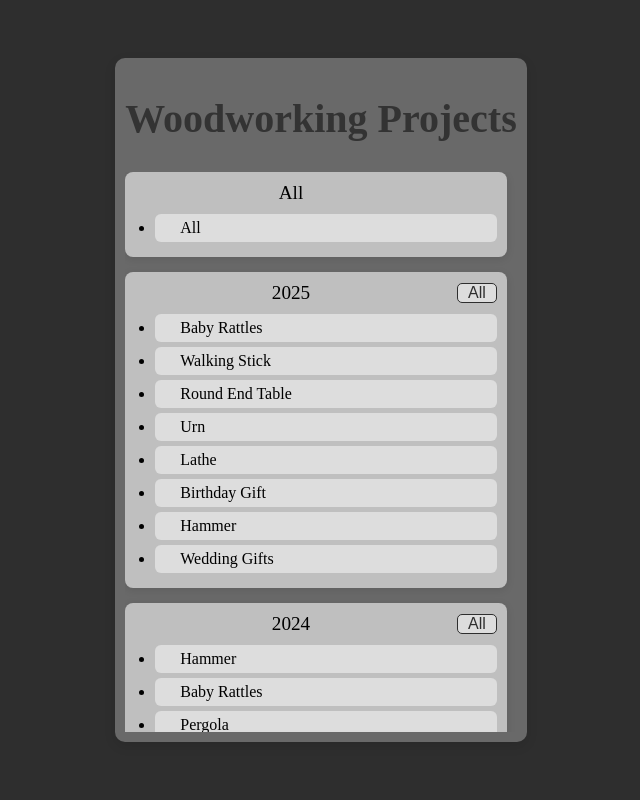
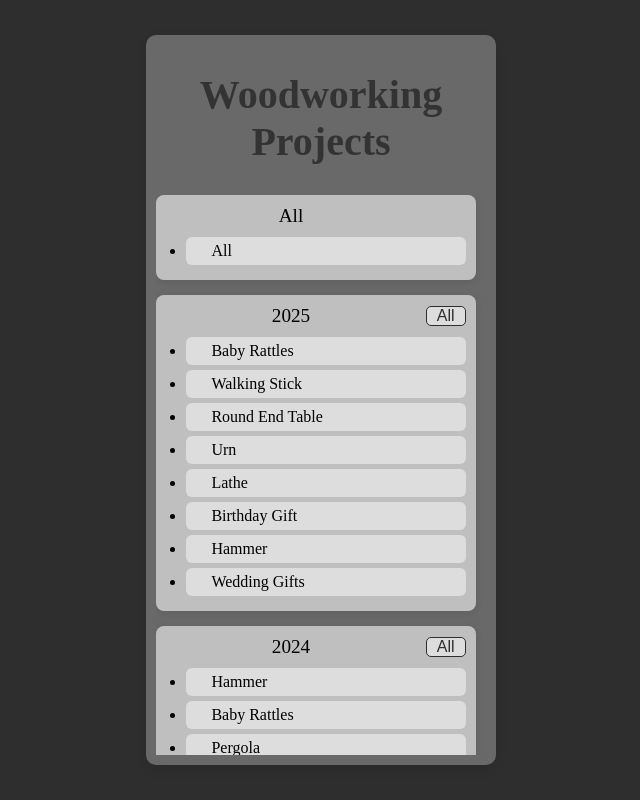
Before and after one commit to rbrock44/woodworking-projects, an Angular app: page / in a window 1280 px wide. Shown: the whole page, without its empty margins (319-959 px from the left). Built offline with nearby package versions, Linux system fonts and the light colour scheme.

Commit message:
enhance width css

```diff
--- a/src/app/app.component.scss
+++ b/src/app/app.component.scss
@@ -16,6 +16,7 @@
   background-color: dimgrey;
   border-radius: 10px;
   box-shadow: 0 4px 12px rgba(0, 0, 0, 0.1);
+  max-width: 80%;
 }
 
 .title {
@@ -136,9 +137,9 @@ p {
   overflow-y: auto;
 }
 
-@media (max-width: 380px) {
+@media (max-width: 1080px) {
   .container {
-    max-width: 90%;
+    max-width: 85%;
   }
 }
 
```
